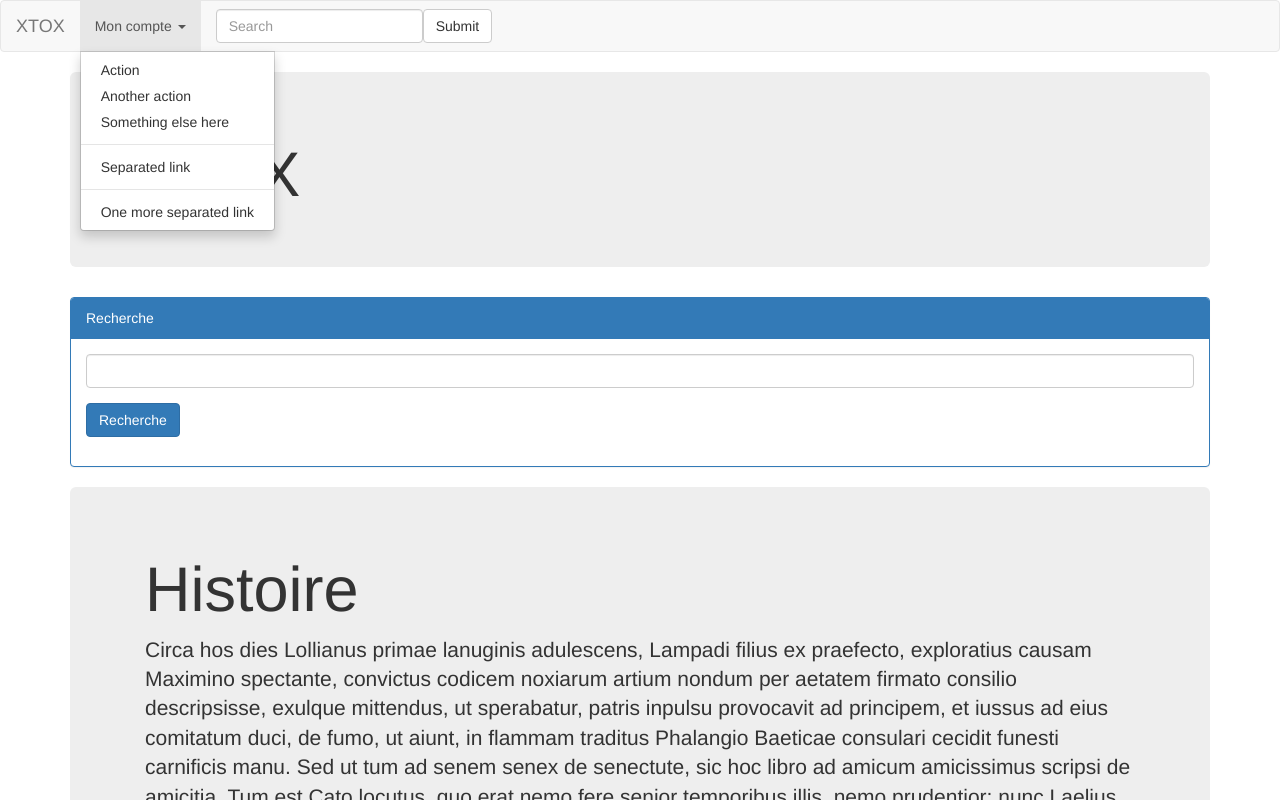
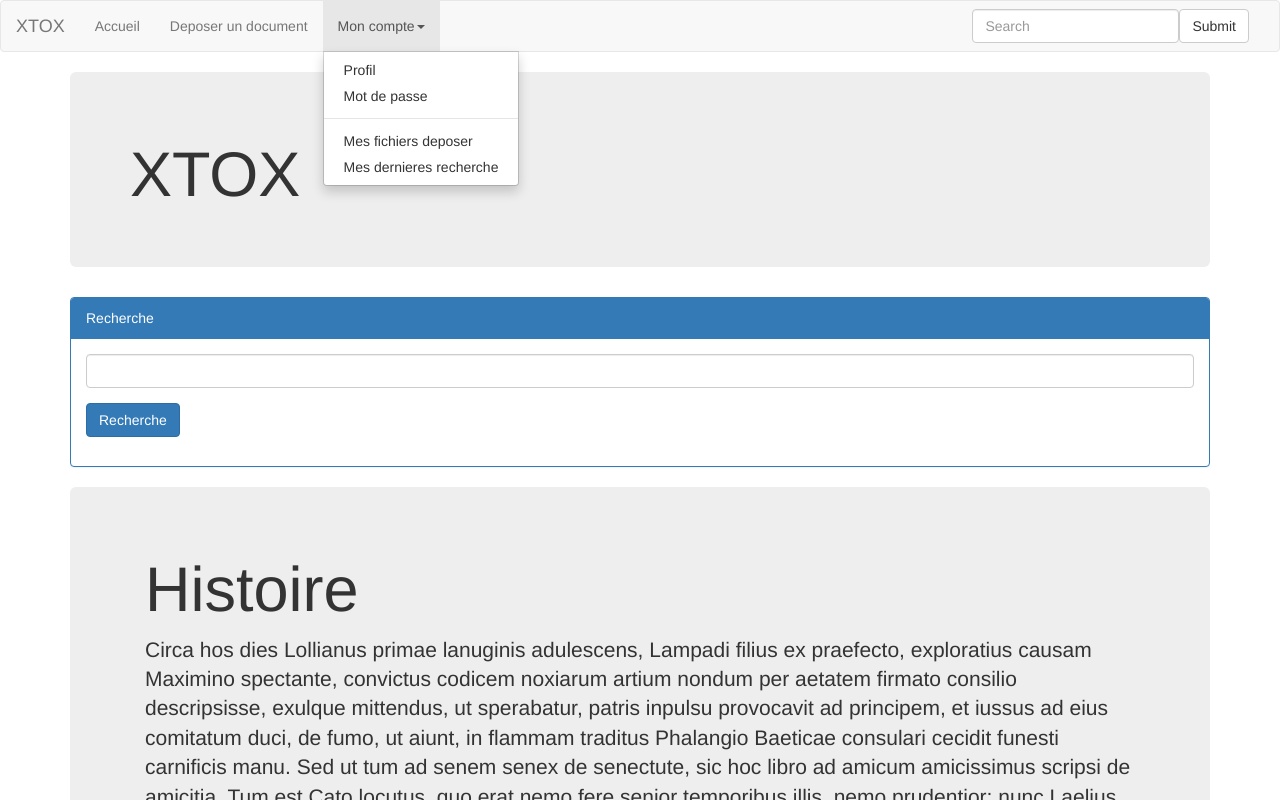
Before and after one commit to tbeaurain/XtoX, an Angular app: page / in a window 1280 px wide. Both pictures are taken after a click on the button "Mon compte". Shown: the top 800 px of the page. Built offline with nearby package versions, Linux system fonts and the light colour scheme.

Commit message:
ajoout du routing

```diff
--- a/src/app/app.component.html
+++ b/src/app/app.component.html
@@ -2,4 +2,4 @@
 <app-nav-bar>
 </app-nav-bar>
 
-<app-home></app-home>
+<router-outlet></router-outlet>
--- a/src/app/app.module.ts
+++ b/src/app/app.module.ts
@@ -5,6 +5,7 @@ import { NgModule } from '@angular/core';
 import { AppComponent } from './app.component';
 import { NavBarComponent } from './nav-bar/nav-bar.component';
 import { HomeComponent } from './home/home.component';
+import { AppRoutingModule } from './/app-routing.module';
 
 
 @NgModule({
@@ -14,7 +15,8 @@ import { HomeComponent } from './home/home.component';
     HomeComponent
   ],
   imports: [
-    BrowserModule
+    BrowserModule,
+    AppRoutingModule
   ],
   providers: [],
   bootstrap: [AppComponent]
--- a/src/app/nav-bar/nav-bar.component.html
+++ b/src/app/nav-bar/nav-bar.component.html
@@ -11,32 +11,31 @@
         <a class="navbar-brand" href="#">XTOX</a>
       </div>
 
-      <!-- Collect the nav links, forms, and other content for toggling -->
+
       <div class="collapse navbar-collapse" id="bs-example-navbar-collapse-1">
         <ul class="nav navbar-nav">
-
+            <li> <a routerLink="/home">Accueil</a> </li>
+            <li> <a href="#">Deposer un document</a> </li>
           <li class="dropdown">
-            <a href="#" class="dropdown-toggle" data-toggle="dropdown" role="button" aria-haspopup="true" aria-expanded="false">Mon compte <span class="caret"></span></a>
+            <a href="#" class="dropdown-toggle" data-toggle="dropdown" role="button" aria-haspopup="true" aria-expanded="false">Mon compte<span class="caret"></span></a>
             <ul class="dropdown-menu">
-              <li><a href="#">Action</a></li>
-              <li><a href="#">Another action</a></li>
-              <li><a href="#">Something else here</a></li>
+              <li><a href="#">Profil</a></li>
+              <li><a href="#">Mot de passe </a></li>
               <li role="separator" class="divider"></li>
-              <li><a href="#">Separated link</a></li>
-              <li role="separator" class="divider"></li>
-              <li><a href="#">One more separated link</a></li>
+              <li><a href="#">Mes fichiers deposer</a></li>
+              <li><a href="#">Mes dernieres recherche</a></li>
             </ul>
           </li>
         </ul>
 
 
-        <form class="navbar-form navbar-left">
+        <form class="navbar-form navbar-right">
           <div class="form-group">
             <input type="text" class="form-control" placeholder="Search">
           </div>
           <button type="submit" class="btn btn-default">Submit</button>
         </form>
 
-      </div><!-- /.navbar-collapse -->
-    </div><!-- /.container-fluid -->
+      </div>
+    </div>
   </nav>
```
Also changed, not shown: src/app/app-routing.module.ts (added, +15 -0 lines).
